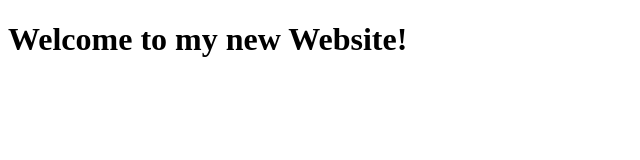
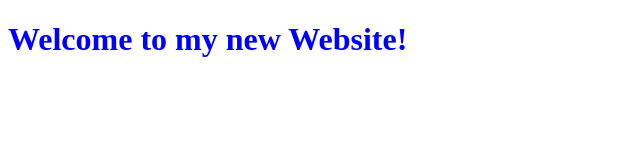
Before and after one commit to hudaece/assignment-01-tiny-website, a plain HTML site: page index.html in a window 1280 px wide. Shown: the whole page, without its empty margins (0-640 px from the left). Drawn offline with Linux system fonts and the light colour scheme.

Commit message:
Color changed in Feature-01

```diff
--- a/index.html
+++ b/index.html
@@ -4,6 +4,6 @@
     <meta name="viewport" content="width=device-width, initial-scale=1.0">
     <title>Hello World</title>
   </head> <body>
-    <h1>Welcome to my new Website!</h1>
+    <h1 style="color: blue;">Welcome to my new Website!</h1>
   </body>
 </html>
```
